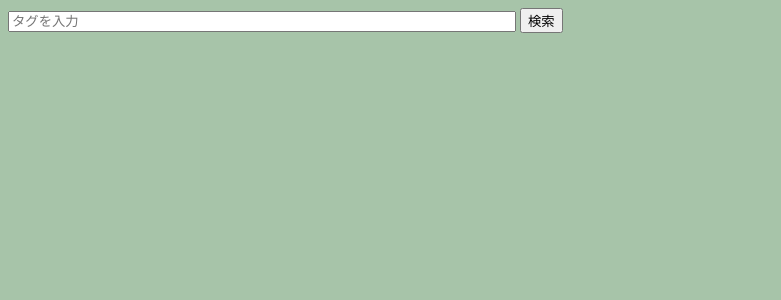
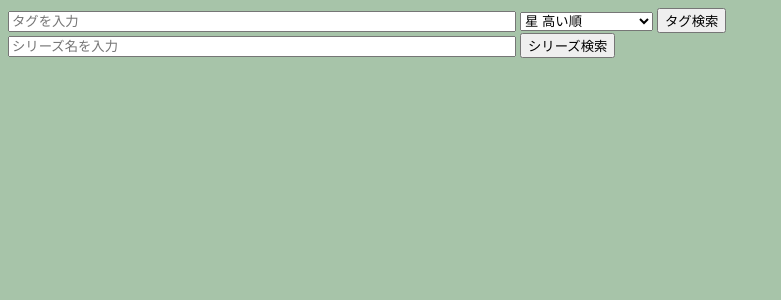
Before and after one commit to LambdaVektorMu/LocalPicViewer, a Flask app: page /catalog in a window 1280 px wide. Shown: the top 300 px of the page, without its empty margins (0-781 px from the left). Run offline with Flask 2, Linux system fonts and the light colour scheme; parts of the project's set-up code (start-up, migrations or seed data) failed here and were passed over.

Commit message:
シリーズ物の項目を追加

```diff
--- a/src/app/templates/catalog.html
+++ b/src/app/templates/catalog.html
@@ -8,7 +8,19 @@
     <body>
         <form action="/search_tag" method="POST">
             <input type="text" name="tags" placeholder="タグを入力" style="width:500px;" required>
-            <input type="submit" value="検索">
+            <select name='sort' required>
+                <option value="des_rating" selected>星 高い順</option>
+                <option value="asc_rating">星 低い順</option>
+                <option value="asc_title">タイトル 先頭から</option>
+                <option value="des_title">タイトル 後尾から</option>
+                <option value="acs_path">ファイルパス 昇順</option>
+                <option value="des_path">ファイルパス 降順</option>
+            </select>
+            <input type="submit" value="タグ検索">
         </form>
+
+        <form action="/search_series" method="POST"></form>
+        <input type="text" name="series_title" placeholder="シリーズ名を入力" style="width:500px;" required>
+        <input type="submit" value="シリーズ検索">
     </body>
 </html>
--- a/src/app/templates/viewer.html
+++ b/src/app/templates/viewer.html
@@ -34,6 +34,10 @@
                     <input type="submit" value="タグ削除">
                 </form>
 
+                <!-- シリーズ -->
+                <h4>シリーズ</h4>
+                {{series_title}}
+
                 <!-- 好き度 -->
                 <h4>好き度</h4>
                 ☆:{{pic_data.rating}}
```
